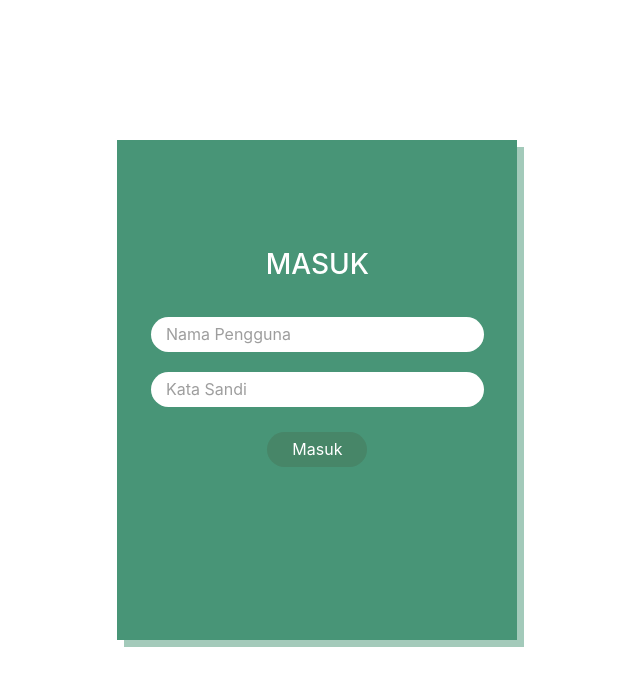
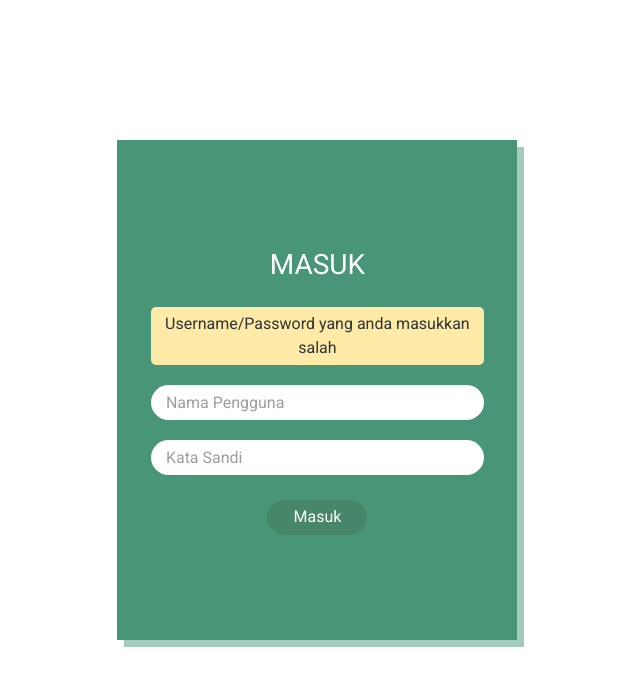
Before and after one commit to Sympathizee/website-kp, a CodeIgniter app: page /website-kp/index.php/login/do_login in a window 1280 px wide. Shown: the top 680 px of the page, without its empty margins (347-987 px from the left). Run offline with CodeIgniter, Linux system fonts and the light colour scheme; data that the repository does not hold is empty.

Commit message:
Fix front and back login

```diff
--- a/application/controllers/Login.php
+++ b/application/controllers/Login.php
@@ -3,16 +3,13 @@ defined('BASEPATH') OR exit('No direct script access allowed');
 
 class Login extends CLogin {
 	public function index(){
-		$data['cek'] = 0;
-		$this->load->view('login',$data);
+		$this->load->view('login');
 	}
 
 	public function do_login(){
-		$username = $this->input->post('username');
-		$password = $this->input->post('password');
 		$where = array(
-			'Username' => $username,
-			'Password' => $password
+			'Username' => $this->input->post('username'),
+			'Password' => $this->input->post('password')
 		);
 		$cek = $this->MLogin->cek_login("Login",$where)->num_rows();
 		if($cek > 0) {
@@ -23,8 +20,8 @@ class Login extends CLogin {
 			$this->session->set_userdata($data_session);
 			redirect(base_url('Home'));
 		}else {
-		   $data['cek'] = 1;
-           $this->load->view('Login',$data);
+			$data['error'] = 'Username/Password yang anda masukkan salah';
+			$this->load->view('Login',$data);
 		}
 	}
 }
--- a/application/views/Login.php
+++ b/application/views/Login.php
@@ -3,6 +3,7 @@
 <head>
 	<title>Halaman Masuk</title>
 
+	<link href="https://fonts.googleapis.com/css?family=Roboto&display=swap" rel="stylesheet">
 	<link rel="stylesheet" href="https://stackpath.bootstrapcdn.com/bootstrap/4.3.1/css/bootstrap.min.css" integrity="sha384-ggOyR0iXCbMQv3Xipma34MD+dH/1fQ784/j6cY/iJTQUOhcWr7x9JvoRxT2MZw1T" crossorigin="anonymous">
 
 	<script src="https://code.jquery.com/jquery-3.3.1.slim.min.js" integrity="sha384-q8i/X+965DzO0rT7abK41JStQIAqVgRVzpbzo5smXKp4YfRvH+8abtTE1Pi6jizo" crossorigin="anonymous"></script>
@@ -14,6 +15,7 @@
 <style type="text/css">
 body {
 	width: 100%!important;
+	font-family: 'Roboto', sans-serif;
 }
 
 #middle {
@@ -54,6 +56,15 @@
 	margin: 15px auto;
 }
 
+.error {
+	background-color: #ffeaa7;
+	color: #2d3436;
+	width: 90%!important;
+	margin: 10px auto;
+	padding: 5px 0;
+	border-radius: 5px;
+	border-style: none;
+}
 </style>
 <body>
 	<div class="container">
@@ -62,8 +73,9 @@
 				<div class="mx-auto py-2" style="text-align: center;">
 					<h3 style="margin: 100px 0 25px 0; color: white;">MASUK</h2>
 						<?php echo form_open('Login/do_login')?>
-					<input type="text" placeholder="Nama Pengguna" name="username">
-					<input type="password" placeholder="Kata Sandi" name="password">
+						<?php if (isset($error)){echo "<div class='error'>$error</div>";}?>
+						<input type="text" placeholder="Nama Pengguna" name="username" required oninvalid="this.setCustomValidity('Harap masukkan username.')" onvalid="this.setCustomValidity('')">
+						<input type="password" placeholder="Kata Sandi" name="password" required oninvalid="this.setCustomValidity('Harap masukkan password.')" onvalid="this.setCustomValidity('')">
 						<button type="submit">Masuk</button>
 					</div>
 				</div>
```
Also changed, not shown: application/models/MLogin.php (line endings or trailing spaces). Lines whose indentation alone changed are shown as unchanged.
